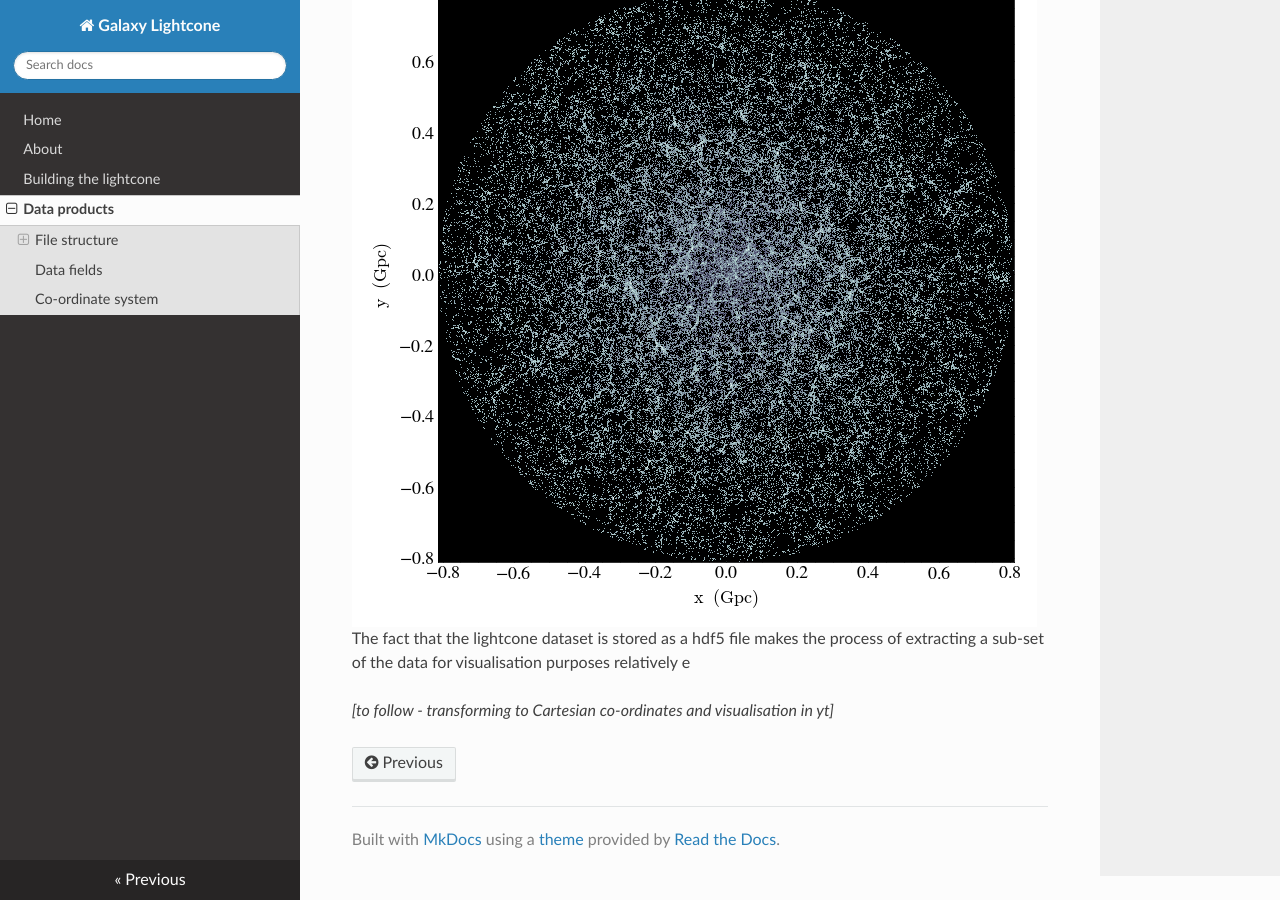
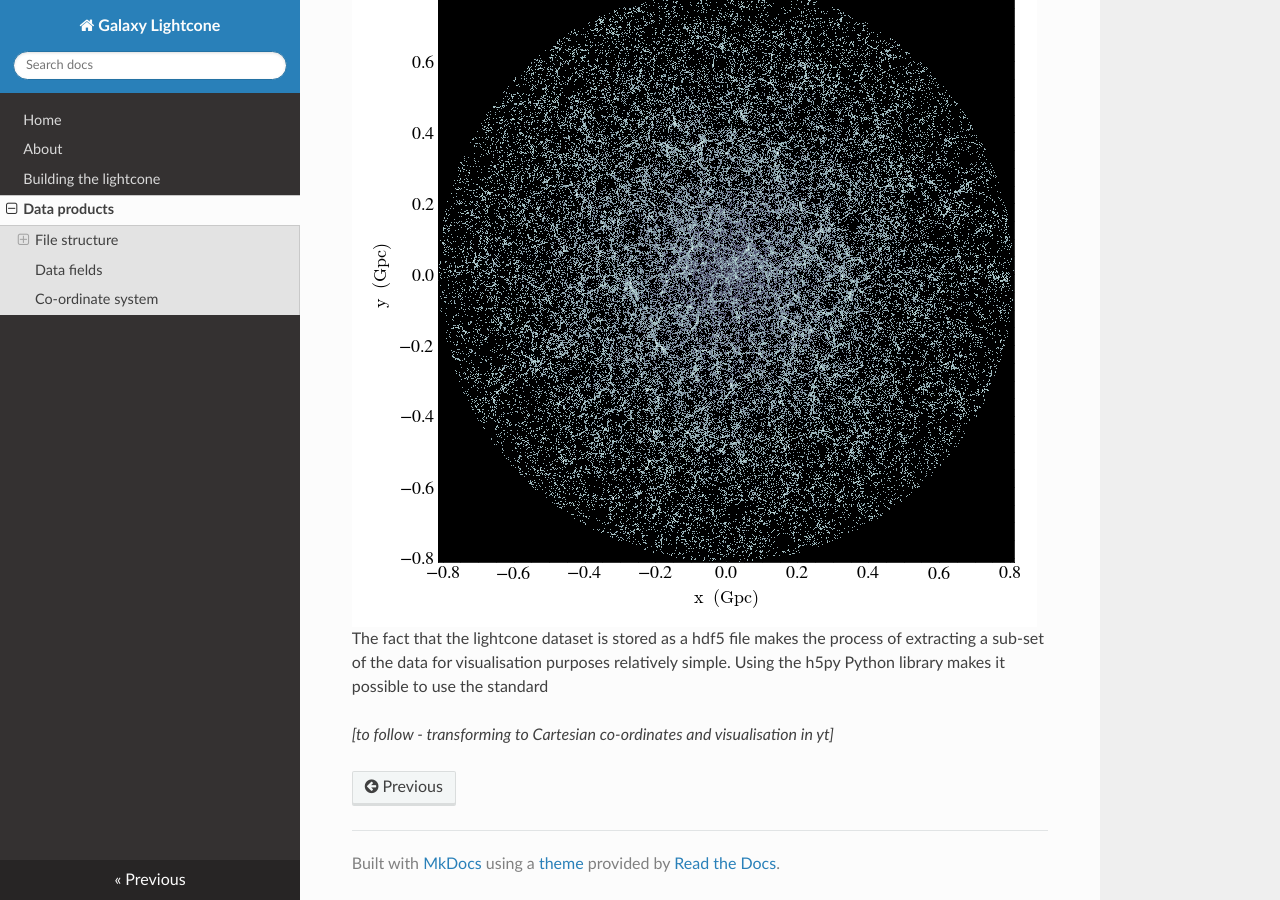
Before and after one commit to rajbooth/Lightcone, an MkDocs documentation site: the page built from docs/data_products.md, in a window 1280 px wide and 900 px high, scrolled down 2532 px. Built offline with MkDocs 1.6.1, drawn with Linux system fonts in a browser that asks for light colours; nearby versions of some CDN libraries; formulas are drawn with MathJax 3.

Commit message:
docs/data_products.md updated from https://stackedit.io/

````diff
--- a/docs/data_products.md
+++ b/docs/data_products.md
@@ -80,13 +80,13 @@
 ```
 ## Visualising the lightcone
 ![Luminosity limited galaxy lightcone](https://github.com/rajbooth/Lightcone/raw/master/images/FullSky_Galaxy_Slice_M0-19.png)
-The fact that the lightcone dataset is stored as a hdf5 file makes the process of extracting a sub-set of the data for visualisation purposes relatively e
+The fact that the lightcone dataset is stored as a hdf5 file makes the process of extracting a sub-set of the data for visualisation purposes relatively simple.  Using the h5py Python library makes it possible to use the standard
 
 
 *[to follow - transforming to Cartesian co-ordinates and visualisation in yt]*
 
 <!--stackedit_data:
-eyJoaXN0b3J5IjpbODUxMDc0NjY2LDEzODc0MzMyODEsLTM2Mz
-k2NTI4MSw1MjMzMDAxNiw5MDgxMTk0MjAsLTE4NTY2NzYwMywt
-MTg1NjY3NjAzLC01NDg4MDY0OTZdfQ==
+eyJoaXN0b3J5IjpbLTk4MjA0OTQ1OCwxMzg3NDMzMjgxLC0zNj
+M5NjUyODEsNTIzMzAwMTYsOTA4MTE5NDIwLC0xODU2Njc2MDMs
+LTE4NTY2NzYwMywtNTQ4ODA2NDk2XX0=
 -->
````
